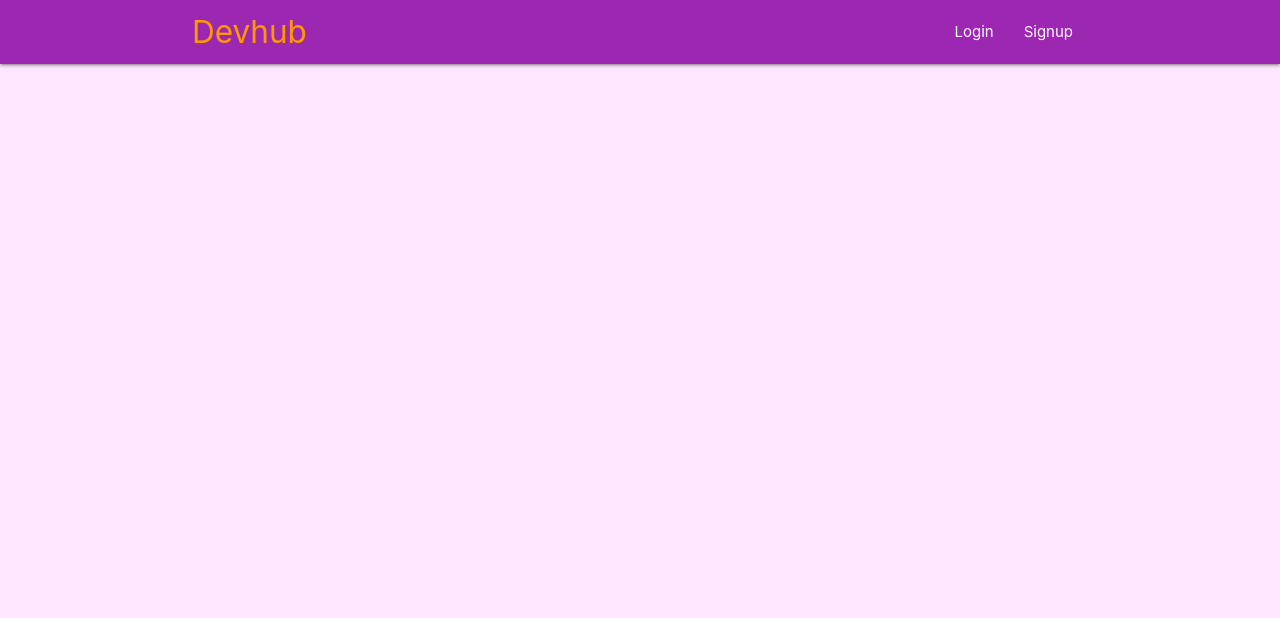
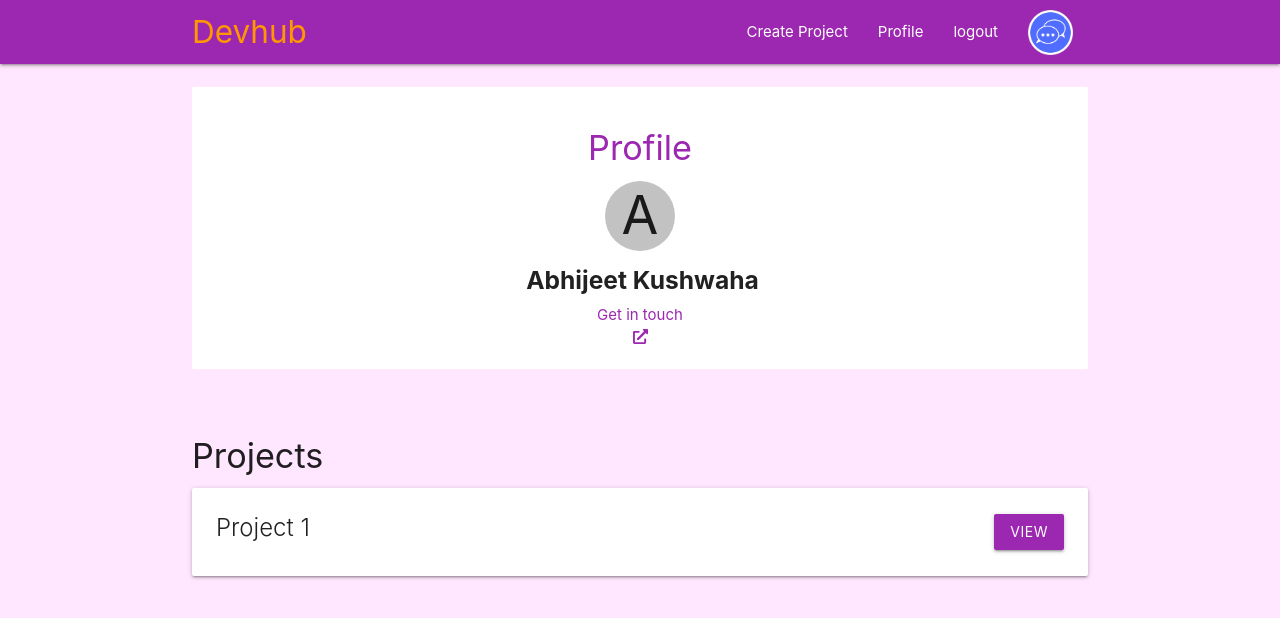
Before and after one commit to Abhijeetrkushwaha/Devhub, a React (Create React App) app: page /profile in a window 1280 px wide. Shown: the top 618 px of the page. Built offline with nearby package versions, Linux system fonts and the light colour scheme.

Commit message:
added dummy text

```diff
--- a/src/App.css
+++ b/src/App.css
@@ -80,6 +80,34 @@ textarea:not(.browser-default):focus:not([readonly]){
 }
 /* Login */
 
+/* Profile */
+.avatar{
+  background-color: rgb(194, 194, 194);
+  width: 70px;
+  height: 70px;
+  margin: 0 auto;
+  display: flex;
+  align-items: center;
+  justify-content: center;
+  border-radius: 50%;
+}
+.avatar-name{
+  padding: 0;
+  margin: 0;
+}
+.profile-detail{
+  padding: 20px;
+}
+.project-done-no{
+  display: flex;
+  align-items: center;
+  justify-content: space-between;
+}
+.project-done-no button{
+  margin-left: 20px;
+}
+/* Profile */
+
 @media screen and (max-width: 900px){
   /* Nav.js */
   .nav-list{
--- a/src/App.js
+++ b/src/App.js
@@ -4,11 +4,14 @@ import Nav from './components/Nav'
 import { BrowserRouter, Switch, Route } from 'react-router-dom';
 import Dashboard from './components/Dashboard';
 import Login from './components/Login';
-import Signup from './components/Signup'
+import Signup from './components/Signup';
+import CreateProject from './components/CreateProject';
+import Profile from './components/Profile';
+import Chat from './components/Chat'
 
 function App() {
 
-  const [auth, setAuth] = useState(false)
+  const [auth, setAuth] = useState(true)
 
   return (
     <BrowserRouter>
@@ -18,6 +21,9 @@ function App() {
          <Route exact path='/' component={Dashboard} />
          <Route path='/login' component={Login} />
          <Route path='/signup' component={Signup} />
+         <Route path='/create' component={CreateProject} />
+         <Route path='/profile' component={Profile} />
+         <Route path='/chat' component={Chat} />
        </Switch>
        {/* <button onClick={() => setAuth(true)}>Click me</button> */}
       </div>
--- /dev/null
+++ b/src/components/Chat.js
@@ -0,0 +1,103 @@
+import React, { useState, useEffect } from 'react';
+// import Messages from './Messages'
+// import db from '../firebase';
+// import firebase from 'firebase'
+// import Loader from './Loader'
+
+const Chat = () => {
+
+    const [input, setInput] = useState('')
+    const [messages, setMessages] = useState([]);
+    const [username, setUser] = useState('');
+    const [id, setId] = useState(null)
+
+    // useEffect(() => {
+    //     // setUser(prompt("Please enter your name"))
+    //     let localData = JSON.parse(localStorage.getItem("USERNAME"))
+    //     // console.log(localData.username);
+    //     if(localData){
+    //         if(localData.username){
+    //             setUser(localData.username)
+    //         } else {
+    //             setUser('unknown user')
+    //         }
+    //         setId(localData.id)
+    //     } else {
+    //         let userDetails = {
+    //             username: prompt("Please enter your name"),
+    //             id: Math.random()
+    //         }
+    //         localStorage.setItem("USERNAME", JSON.stringify(userDetails))
+    //         if(userDetails.username){
+    //             setUser(userDetails.username)
+    //         } else {
+    //             setUser('unknown user')
+    //         }
+    //         setId(userDetails.id)
+    //     }
+
+
+    // }, [])
+
+    // useEffect(() => {
+    //     db.collection('messages')
+    //     .orderBy('timestamp', 'desc')
+    //     .onSnapshot(snapshot =>{
+    //         setMessages(snapshot.docs.map(doc => doc.data()))
+    //     })
+    // }, [] )
+
+    // const sendMessage = (e) => {
+
+    //     e.preventDefault()
+    //     if(input.trim().length > 0){
+    //         setMessages([...messages, {username: username, text: input, id: id}])
+    //         db.collection('messages').add({
+    //             text: input,
+    //             username: username,
+    //             timestamp: firebase.firestore.FieldValue.serverTimestamp(),
+    //             id: id
+    //         })
+    //     setInput('')
+    //     } else {
+    //         setInput('')
+    //     }
+    // }
+
+    // const handleChange = (e) => {
+    //     let localData = JSON.parse(localStorage.getItem("USERNAME"))
+    //     let newUserName = prompt("Please enter your new username")
+    //     if(newUserName) {
+    //         let userDetails = {id: localData.id, username: newUserName}
+    //         localStorage.setItem("USERNAME", JSON.stringify(userDetails))
+    //         setUser(newUserName)
+    //     }
+    // }
+
+    // const text = messages.length ? (
+    //     messages.map((message) => {
+    //         return (
+    //             // <div className={`message ${isId && 'message-user'}`}>
+    //             //     <span className={isId ? "user-right" : "user-left"}>{message.username }</span> <br/>
+    //             //     <p className={`message-content ${isId ? "message-user-card" : 'message-guest-card'}`}>
+    //             //         {message.text}
+    //             //     </p>
+    //             // </div>
+    //             <h1>hi</h1>
+    //         )
+    //     })
+    // ) : null ;
+    // username={username}
+
+    return (
+        <div className="container">
+            <form onSubmit={() => {}}>
+                <input className="white-text" type="text" value={input} onChange={() => {}} placeholder="Type a message" />
+                <button disabled={!input} className="btn-small btn-style z-depth-1 black">Send</button>
+            </form>
+
+        </div>
+    )
+}
+
+export default Chat
--- /dev/null
+++ b/src/components/CreateProject.js
@@ -0,0 +1,35 @@
+import React from 'react'
+
+function CreateProject() {
+
+    return (
+        <div className="container">
+            <form onSubmit={() =>  {}} className="white form z-depth-1">
+                <h5 className="grey-text text-darken-3 center">
+                    Create Project
+                </h5>
+                <div className="input-field">
+                    <label htmlFor="title">Title</label>
+                    <input type="text" id="title" onChange={() => {}}/>
+                </div>
+                <div className="input-field">
+                    <label htmlFor="content">Content</label>
+                    <textarea id="content" className="materialize-textarea" onChange={() => {}}></textarea>
+                </div>
+                <div className="input-field">
+                    <label htmlFor="social-link">Project Link (preview link or github link)</label>
+                    <input type="text" id="social-link" onChange={() => {}}/>
+                </div>
+                <div className="input-field">
+                    <p className="grey-text">Choose a pic of your project:</p>
+                    <input type="file" onChange={() => {}}/>
+                </div>
+                <div className="input-field">
+                    <button className="btn purple">Create</button>
+                </div>
+            </form>
+        </div>
+    )
+}
+
+export default CreateProject
--- /dev/null
+++ b/src/components/Profile.js
@@ -0,0 +1,32 @@
+import React from 'react';
+
+function Profile() {
+    return (
+        <div className="container">
+            <div className="section center">
+                <div className="card profile-detail z-depth-0">
+                    <h4 className="purple-text">Profile</h4>
+                    <div className="avatar">
+                        <h2 className="avatar-name">A</h2>
+                    </div>
+                    <h5 className="username">Abhijeet Kushwaha</h5>
+                    <p className="purple-text">Get in touch <br/>
+                    <span>
+                        <a href="#" className="purple-text"><i className="fas fa-external-link-alt"></i></a>
+                    </span></p>
+                </div>
+            </div>
+            <div className="section project-done">
+                <h4 >Projects</h4>
+                <div className="card">
+                    <div className="card-content project-done-no">
+                        <div className="card-title">Project 1</div>
+                        <button className="btn purple">View</button>
+                    </div>
+                </div>
+            </div>
+        </div>
+    )
+}
+
+export default Profile
```
